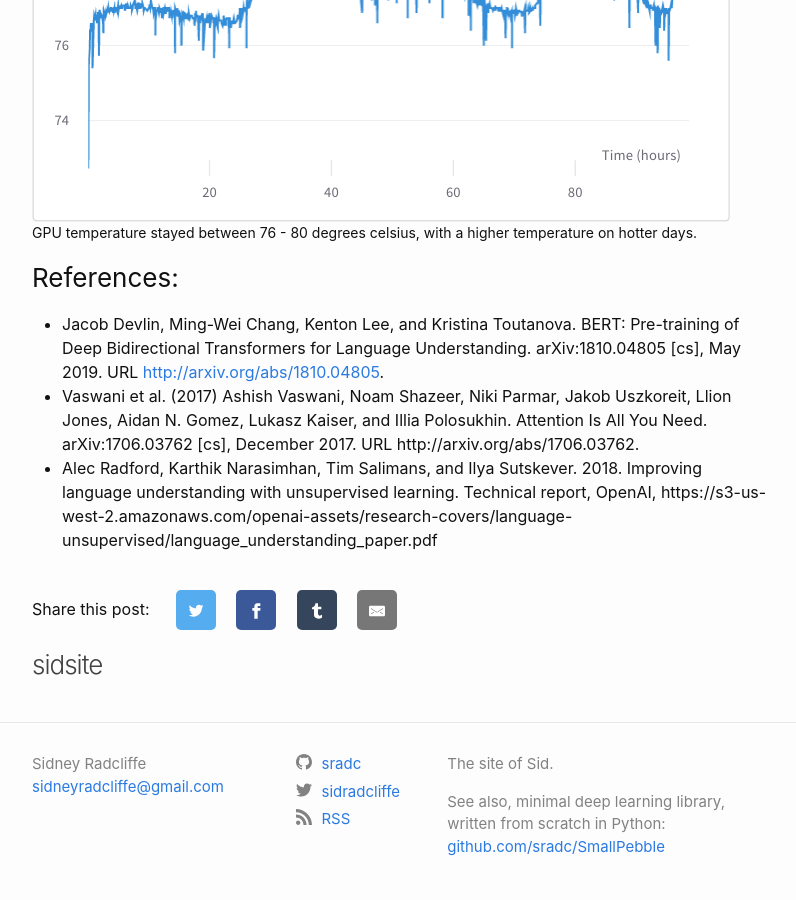
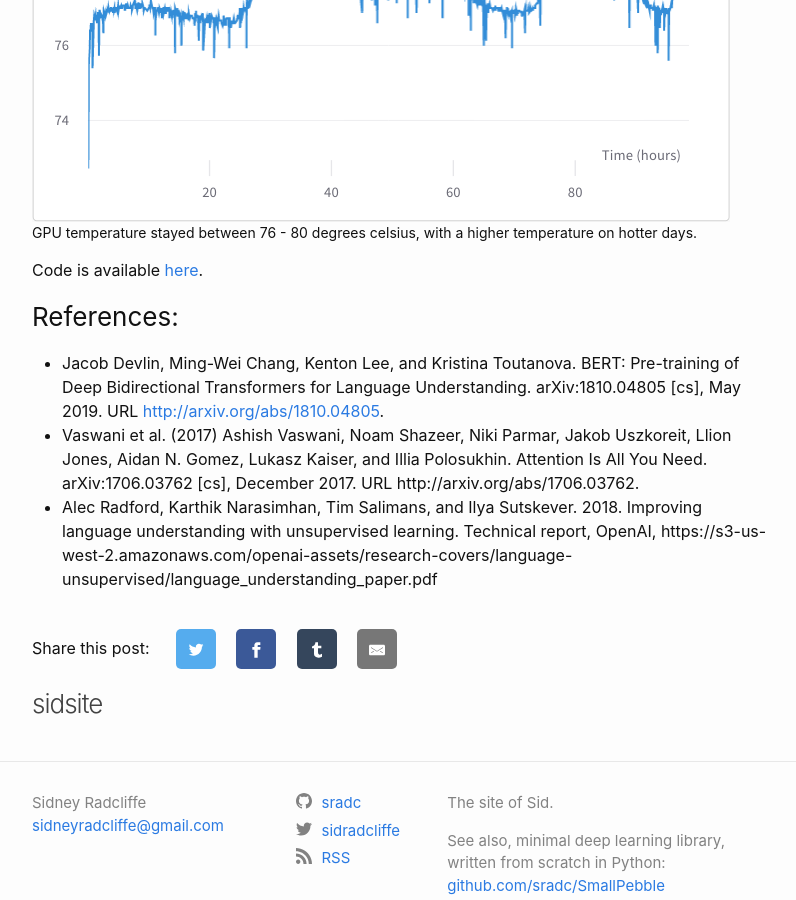
Before and after one commit to sradc/sradc.github.io, a Jekyll site: the page built from _posts/2023-05-29-bert-from-scratch.md, in a window 1280 px wide and 900 px high, scrolled down 3971 px. Shown: the whole window, without its empty margins (238-1034 px from the left). Built offline with Jekyll 4.4.1, drawn with Linux system fonts in a browser that asks for light colours; comment, search, counter and statistics services are not loaded.

Commit message:
added another link to the code just in case...

```diff
--- a/_posts/2023-05-29-bert-from-scratch.md
+++ b/_posts/2023-05-29-bert-from-scratch.md
@@ -106,6 +106,7 @@ I was able to monitor training remotely, using [Weights & Biases](https://wandb.
 </figure>
 </p>
 
+Code is available [here](https://github.com/sradc/pretraining-BERT/tree/main).
 
 ### References:
 - Jacob Devlin, Ming-Wei Chang, Kenton Lee, and Kristina Toutanova. BERT: Pre-training of Deep Bidirectional Transformers for Language Understanding. arXiv:1810.04805 [cs], May 2019. URL [http://arxiv.org/abs/1810.04805](http://arxiv.org/abs/1810.04805).
```
